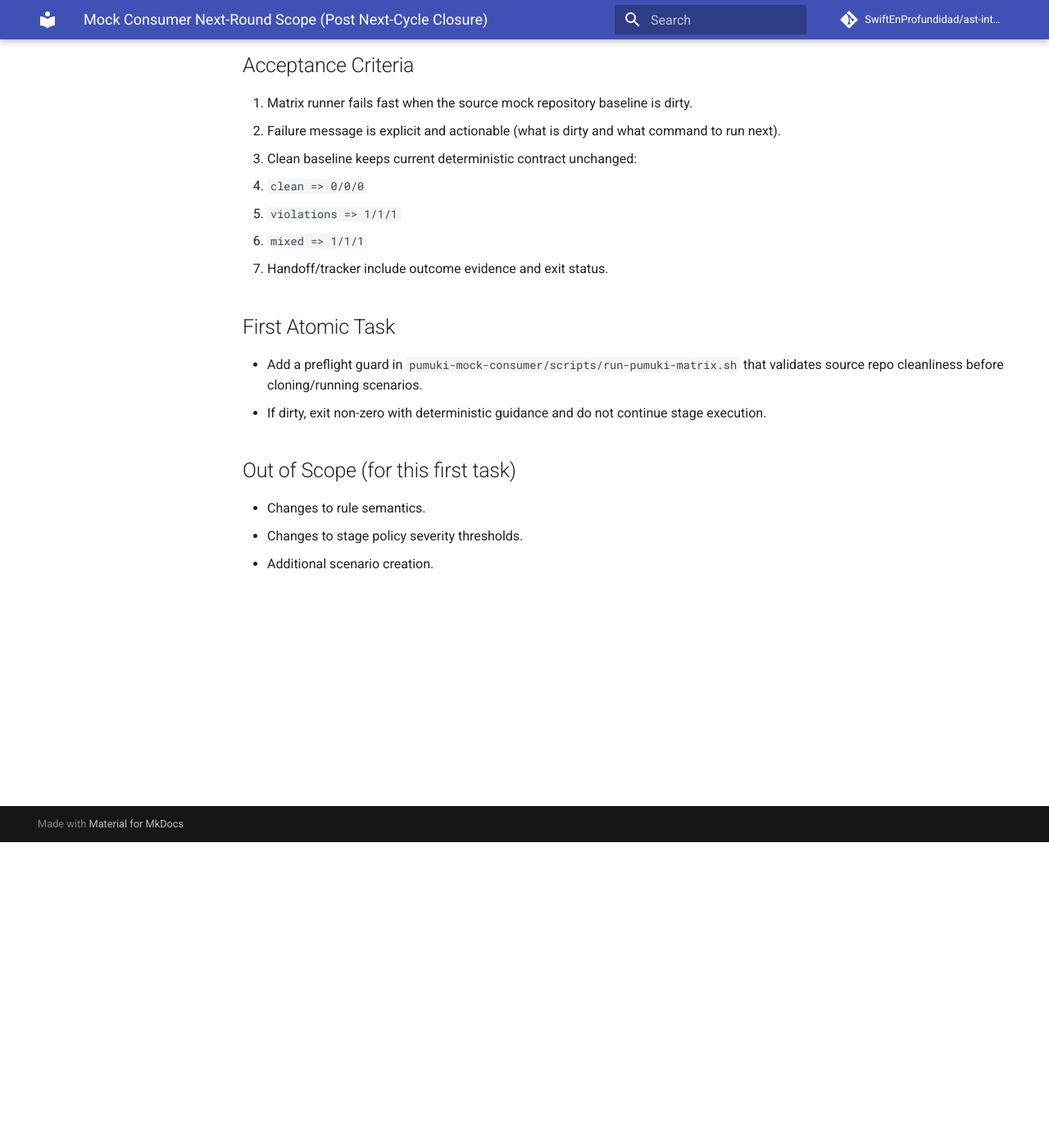
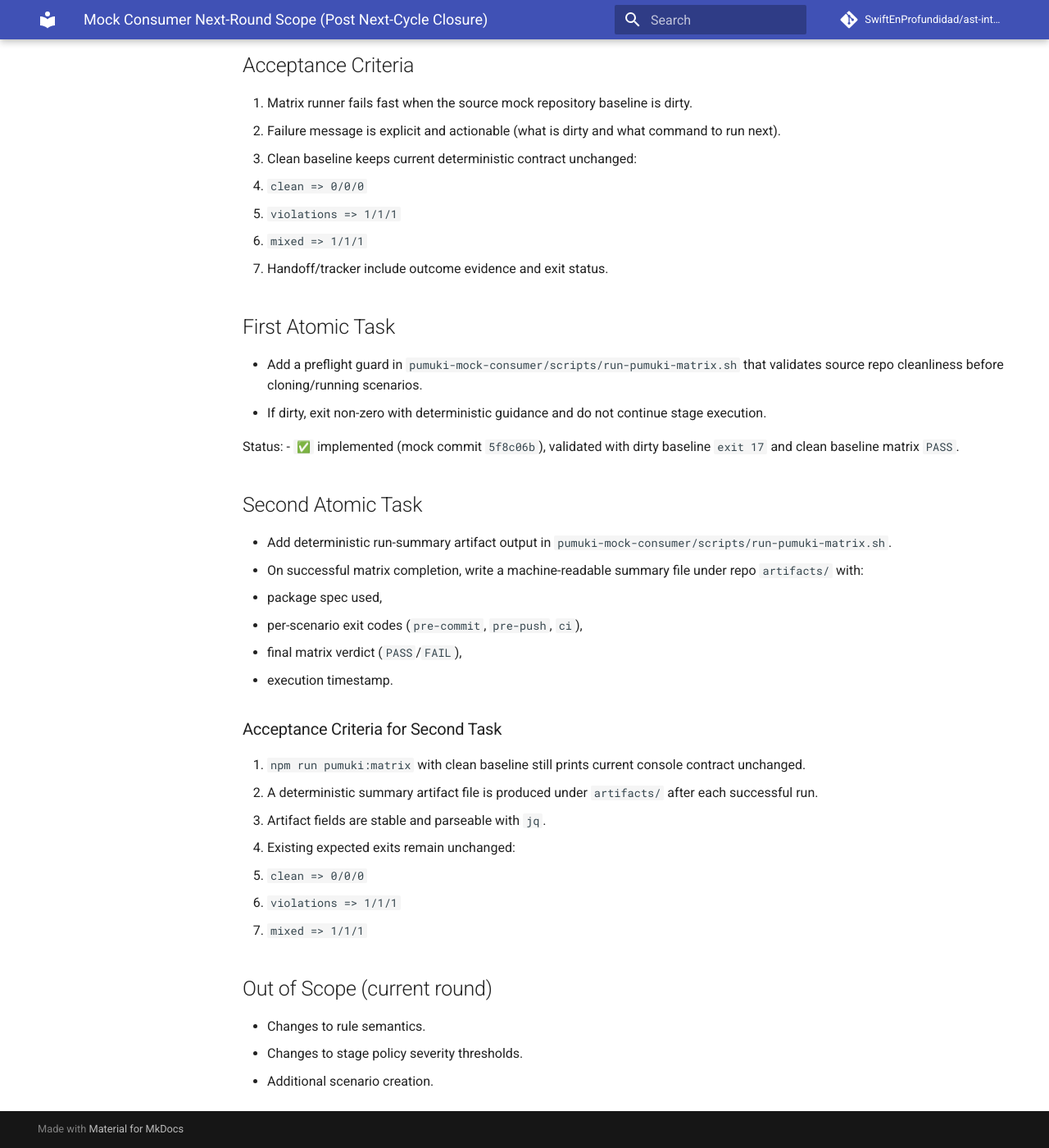
Before and after one commit to SwiftEnProfundidad/ast-intelligence-hooks, an MkDocs documentation site: the page built from docs/validation/mock-consumer-next-round-scope.md, in a window 1280 px wide and 1400 px high, scrolled down 373 px. Shown: the whole window at 82% size. Built offline with MkDocs 1.6.1 and Material for MkDocs 9.7.7, drawn with Linux system fonts in a browser that asks for light colours; comment, search, counter and statistics services are not loaded.

Commit message:
docs(validation): define second atomic task for next round

```diff
--- a/docs/validation/mock-consumer-next-round-scope.md
+++ b/docs/validation/mock-consumer-next-round-scope.md
@@ -21,7 +21,29 @@ Harden operational reproducibility and operator safety of the mock validation fl
 - Add a preflight guard in `pumuki-mock-consumer/scripts/run-pumuki-matrix.sh` that validates source repo cleanliness before cloning/running scenarios.
 - If dirty, exit non-zero with deterministic guidance and do not continue stage execution.
 
-## Out of Scope (for this first task)
+Status:
+- `✅` implemented (mock commit `5f8c06b`), validated with dirty baseline `exit 17` and clean baseline matrix `PASS`.
+
+## Second Atomic Task
+
+- Add deterministic run-summary artifact output in `pumuki-mock-consumer/scripts/run-pumuki-matrix.sh`.
+- On successful matrix completion, write a machine-readable summary file under repo `artifacts/` with:
+  - package spec used,
+  - per-scenario exit codes (`pre-commit`, `pre-push`, `ci`),
+  - final matrix verdict (`PASS`/`FAIL`),
+  - execution timestamp.
+
+### Acceptance Criteria for Second Task
+
+1. `npm run pumuki:matrix` with clean baseline still prints current console contract unchanged.
+2. A deterministic summary artifact file is produced under `artifacts/` after each successful run.
+3. Artifact fields are stable and parseable with `jq`.
+4. Existing expected exits remain unchanged:
+   - `clean => 0/0/0`
+   - `violations => 1/1/1`
+   - `mixed => 1/1/1`
+
+## Out of Scope (current round)
 
 - Changes to rule semantics.
 - Changes to stage policy severity thresholds.
```
Also changed, not shown: docs/REFRACTOR_PROGRESS.md (+4 -2 lines).
